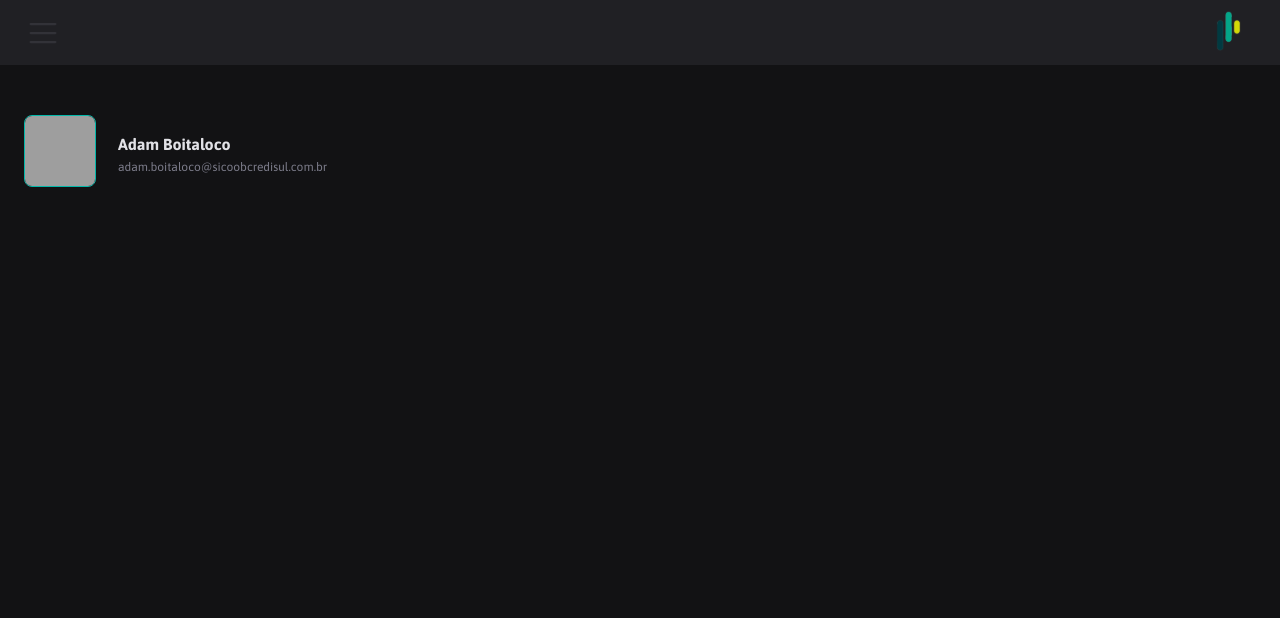
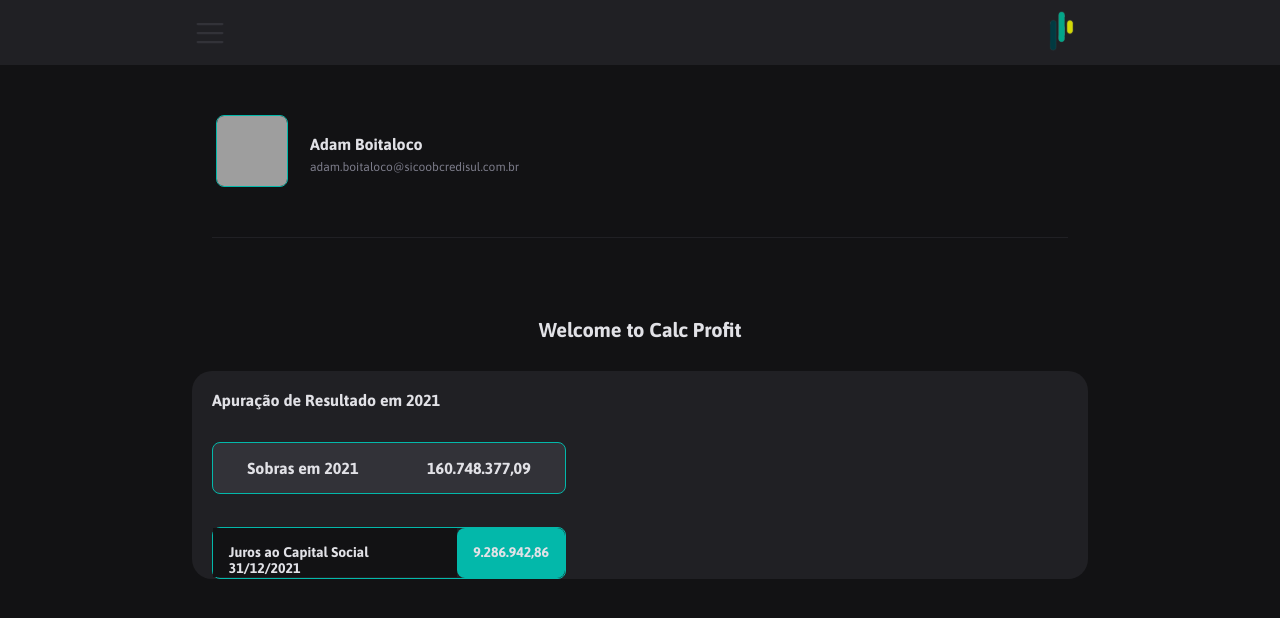
Before and after one commit to montanari2019/calc-profit, a React (Create React App) app: page / in a window 1280 px wide. Shown: the top 618 px of the page. Built offline with nearby package versions, Linux system fonts and the light colour scheme; grey boxes are pictures that could not be loaded.

Commit message:
estilizando home page

```diff
--- /dev/null
+++ b/src/App.module.css
@@ -0,0 +1,5 @@
+@media(min-width: 999px){
+    .container{
+        padding: 0 10%
+    }
+}
--- a/src/App.tsx
+++ b/src/App.tsx
@@ -1,5 +1,6 @@
 import React from 'react';
 import "./global.css"
+import "./App.module.css"
 import { Router } from './@router';
 
 
--- a/src/components/header/Header.module.css
+++ b/src/components/header/Header.module.css
@@ -6,3 +6,9 @@
     align-items: center;
     padding: 0 1.5625rem;
 }
+
+@media(min-width: 999px){
+    .container{
+        padding: 0 15%
+    }
+}
--- /dev/null
+++ b/src/components/result/Result.module.css
@@ -0,0 +1,25 @@
+.container{
+    background: var(--gray-600);
+    color: var(--gray-100);
+    padding: 0 1.25rem;
+    margin-bottom: 2rem;
+    border-radius:20px;
+}
+
+.strong01 {
+    padding-top: 1.252rem;
+    text-align: left;
+}
+
+.sobras{
+    display: flex;
+    justify-content: space-around;
+    align-items: center;
+    width: 22rem;
+    height: 1.125rem;
+    margin-top: 2.0625rem;
+    background: var(--gray-500);
+    border: 1px solid var(--turquoise-light);
+    border-radius: 8px;
+    padding: 1rem 0;
+}
--- /dev/null
+++ b/src/components/result/Result.tsx
@@ -0,0 +1,25 @@
+import styleResult from "./Result.module.css";
+import { ResultItem } from "./ResultItem";
+
+export function Result() {
+  return (
+    <div>
+      <section className={styleResult.container}>
+        <div className={styleResult.strong01}>
+          <strong>Apuração de Resultado em 2021</strong>
+        </div>
+
+
+        <section>
+          <div className={styleResult.sobras}>
+            <strong>Sobras em 2021</strong>
+            <strong>160.748.377,09</strong>
+          </div>
+
+          <ResultItem/>
+
+        </section>
+      </section>
+    </div>
+  );
+}
--- /dev/null
+++ b/src/components/result/ResultItem.module.css
@@ -0,0 +1,32 @@
+.item{
+    display: flex;
+    justify-content: space-between;
+    align-items: center;
+    width: 22rem;
+    height: 1.125rem;
+    margin-top: 2.0625rem;
+    border: 1px solid var(--turquoise-light);
+    border-radius: 8px;
+    padding: 1rem 0;
+}
+
+.itemTitle{
+    width: 22rem;
+    height: 100%;
+    font-size: 0.875rem;
+    font-weight: 400;
+    padding:  0.99rem;
+    background: var(--gray-700);
+
+}
+.itemValue {
+
+    font-size: 0.875rem;
+    font-weight: 700;
+    height: 100%;
+    padding:  1rem;
+    border-radius: 8px;
+
+    background: var(--turquoise-light);
+
+}
--- /dev/null
+++ b/src/components/result/ResultItem.tsx
@@ -0,0 +1,17 @@
+import styleResultItem from "./ResultItem.module.css";
+
+export function ResultItem() {
+  return (
+    <div>
+      <div className={styleResultItem.item}>
+        <div className={styleResultItem.itemTitle}>
+          <strong>Juros ao Capital Social 31/12/2021</strong>
+        </div>
+
+        <div className={styleResultItem.itemValue}>
+          <strong>9.286.942,86</strong>
+        </div>
+      </div>
+    </div>
+  );
+}
--- a/src/scenes/home/Home.module.css
+++ b/src/scenes/home/Home.module.css
@@ -0,0 +1,14 @@
+@media(min-width: 999px){
+    .container{
+        padding: 0 15%;
+    }
+}
+
+.welcomeText{
+    border-top: 1px solid var(--gray-600);
+    margin: 0 1.275rem;
+    text-align: center;
+    font-size: 1.253rem;
+    color: var(--gray-100);
+    padding: 5rem 0 1.85rem  0;
+}
--- a/src/scenes/home/Home.tsx
+++ b/src/scenes/home/Home.tsx
@@ -1,11 +1,22 @@
 import { Header } from "../../components/header/Header";
+import { Result } from "../../components/result/Result";
 import { User } from "../../components/User/User";
+import styleHome from "./Home.module.css"
 
 export function Home(){
     return (
         <div>
             <Header/>
+            <section className={styleHome.container}>
             <User/>
+
+            <div className={styleHome.welcomeText}>
+                <strong>Welcome to Calc Profit</strong>
+            </div>
+
+            <Result/>
+
+            </section>
         </div>
     )
 }
```
